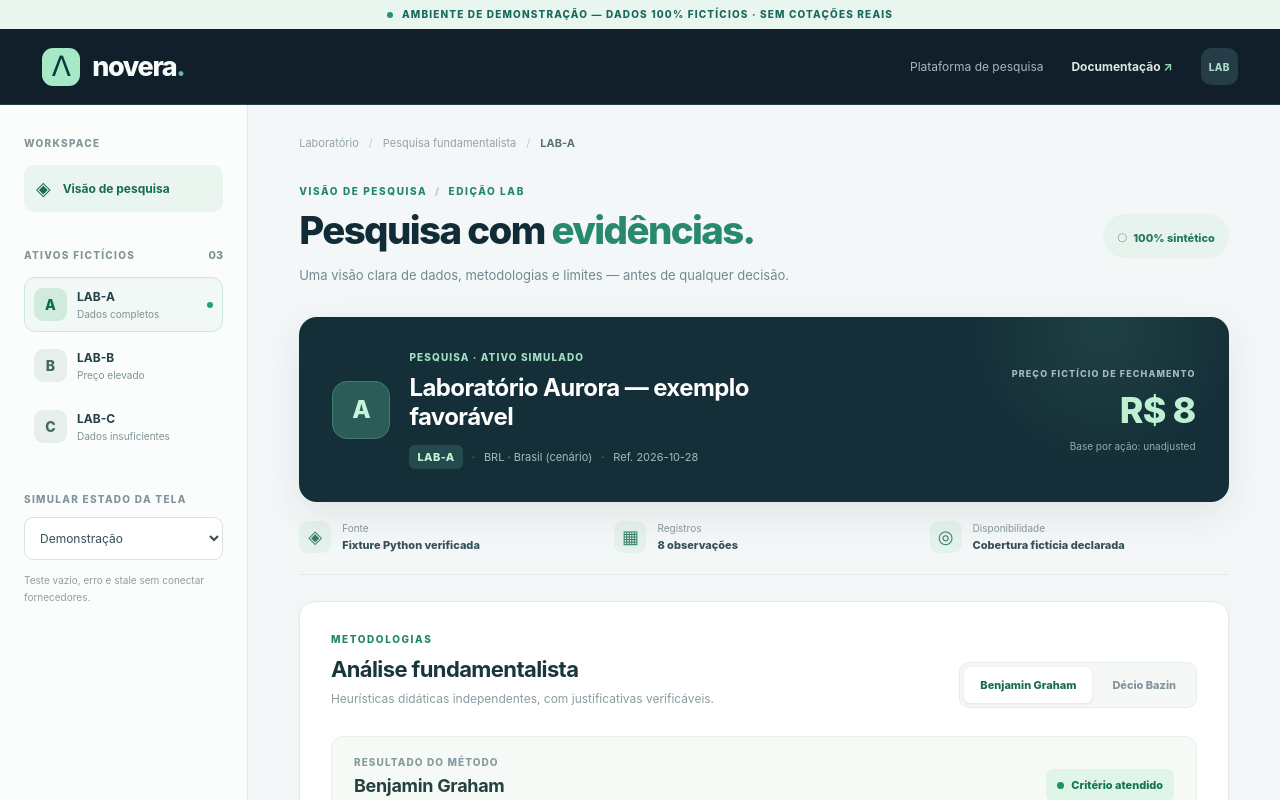
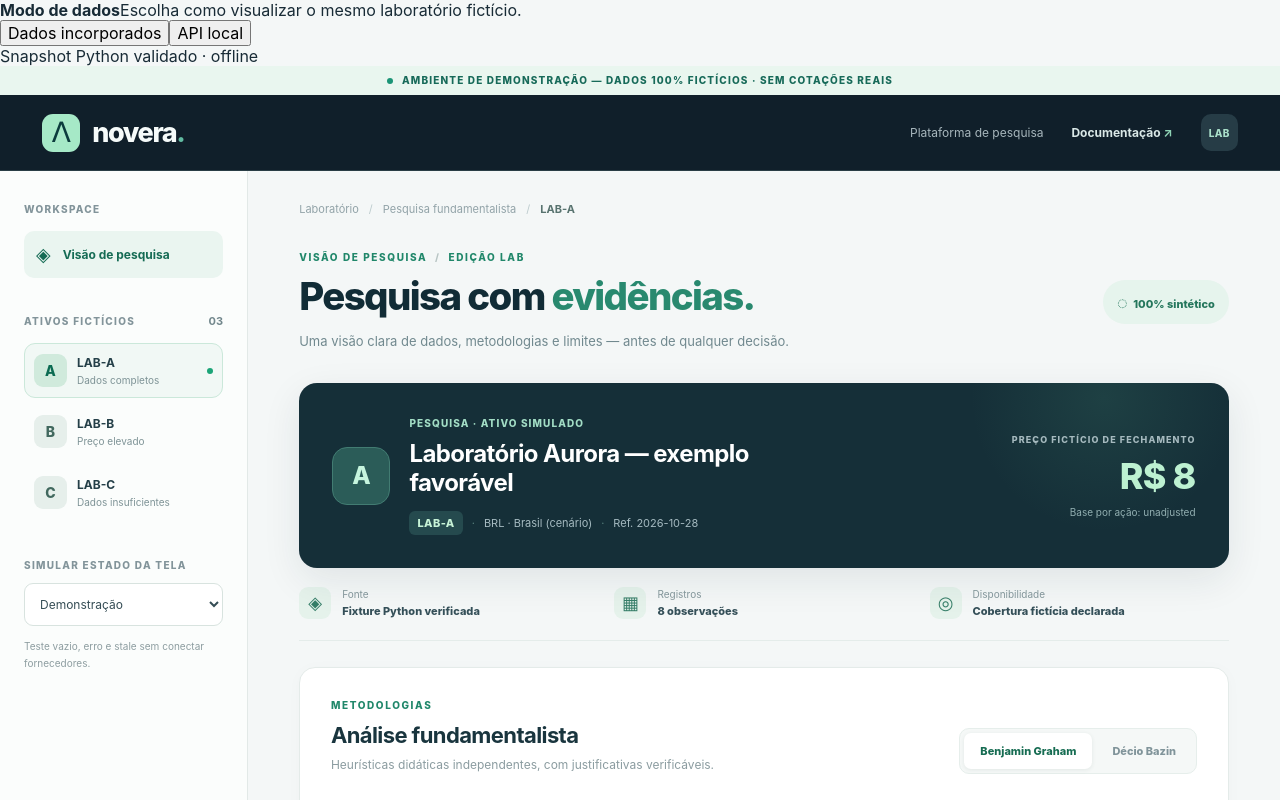
Before and after one commit to egonschneider08-sketch/novera, a React (Vite) app in the folder frontend/: page / in a window 1280 px wide. Shown: the top 800 px of the page. Built offline with nearby package versions, Linux system fonts and the light colour scheme.

Commit message:
feat(lab): mount unified data-source UI as frontend entrypoint

```diff
--- a/frontend/src/main.tsx
+++ b/frontend/src/main.tsx
@@ -1,11 +1,11 @@
 import React from "react";
 import ReactDOM from "react-dom/client";
-import App from "./App";
+import LabApp from "./LabApp";
 
 const root = document.getElementById("root");
 if (!root) throw new Error("Novera: elemento raiz não encontrado.");
 ReactDOM.createRoot(root).render(
   <React.StrictMode>
-    <App />
+    <LabApp />
   </React.StrictMode>,
 );
```
